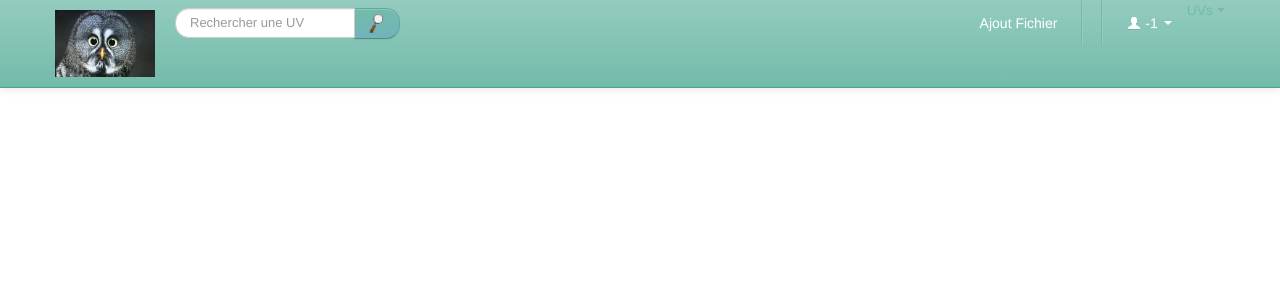
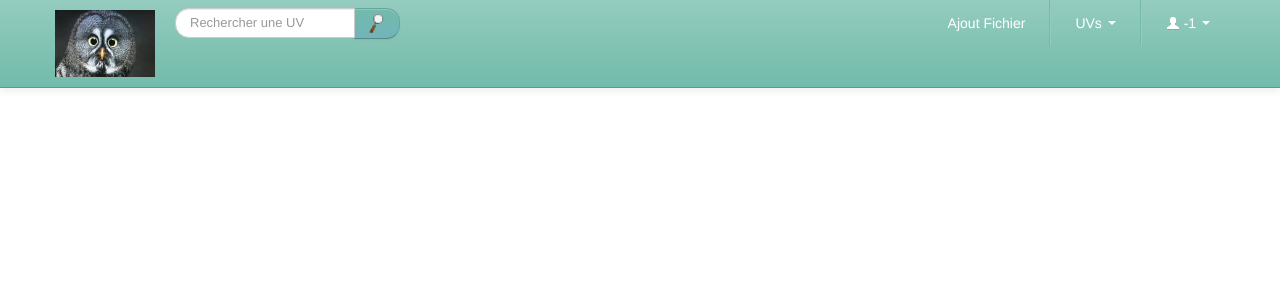
Before and after one commit to hackathonUTC/shwet, a PHP site: page /ajout.php in a window 1280 px wide. Shown: the top 300 px of the page. Run offline with PHP 8.4, Linux system fonts and the light colour scheme; some libraries are stand-ins or nearby versions.

Commit message:
UV modif

```diff
--- a/header.php
+++ b/header.php
@@ -70,6 +70,8 @@ j=d.createElement(s),dl=l!='dataLayer'?'&l='+l:'';j.async=true;j.src=
               <li class="dropdown">
               	<a class= "dropdown-toggle" href="ajout.php">Ajout Fichier</a>
               	<li class="divider-vertical"></li>
+              	<li class="dropdown">
+
                 <a class="dropdown-toggle" data-toggle="dropdown" href="#">
                   UVs
                   <span class="caret"></span>
```
